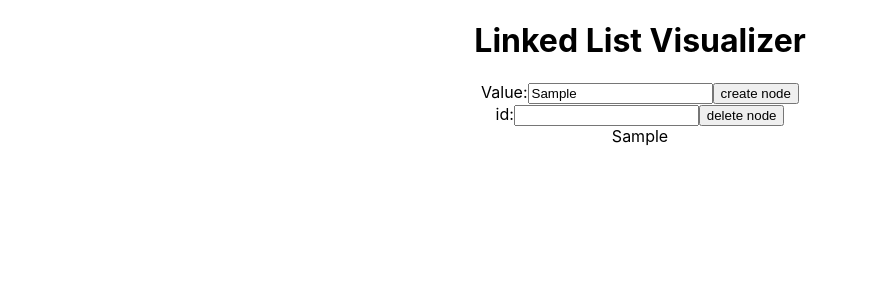
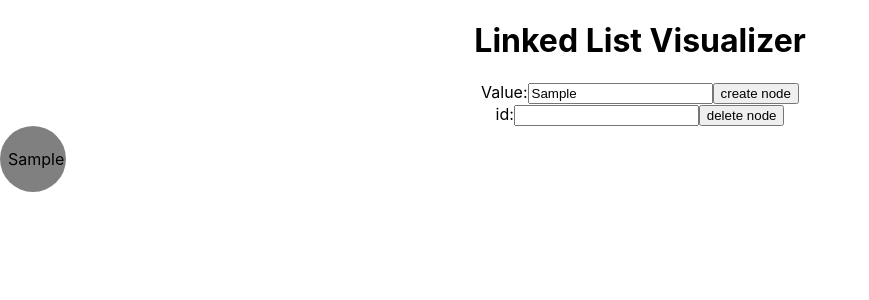
Before and after one commit to HamoonZamiri/linked-list-visualizer, a React (Create React App) app: page / in a window 1280 px wide. Both pictures are taken after typing "Sample" into the empty fields and a click on the input "create node". Shown: the top 300 px of the page, without its empty margins (0-869 px from the left). Built offline with nearby package versions, Linux system fonts and the light colour scheme.

Commit message:
created node item css class

```diff
--- a/src/App.css
+++ b/src/App.css
@@ -36,3 +36,19 @@
     transform: rotate(360deg);
   }
 }
+
+.node-item {
+  display: flex;
+  flex-direction: row;
+  align-items: center;
+  justify-content: space-between;
+  padding: 0.5rem;
+  border-radius: 50%;
+  background-color: gray;
+  width: 50px;
+  height: 50px;
+}
+
+.node-items-container {
+
+}
--- a/src/App.js
+++ b/src/App.js
@@ -42,7 +42,7 @@ function App() {
       {
         list.map(item => {
             return(
-              <div>
+              <div className="node-item">
                 {item}
               </div>
             );
```
